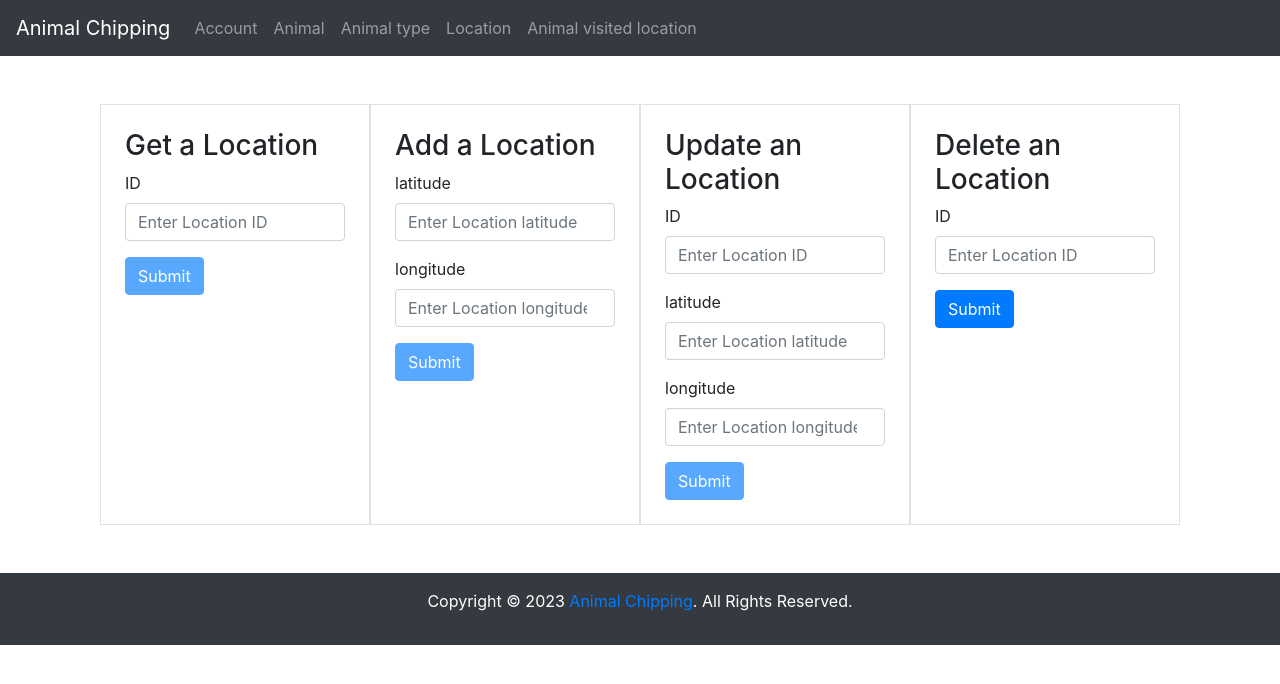
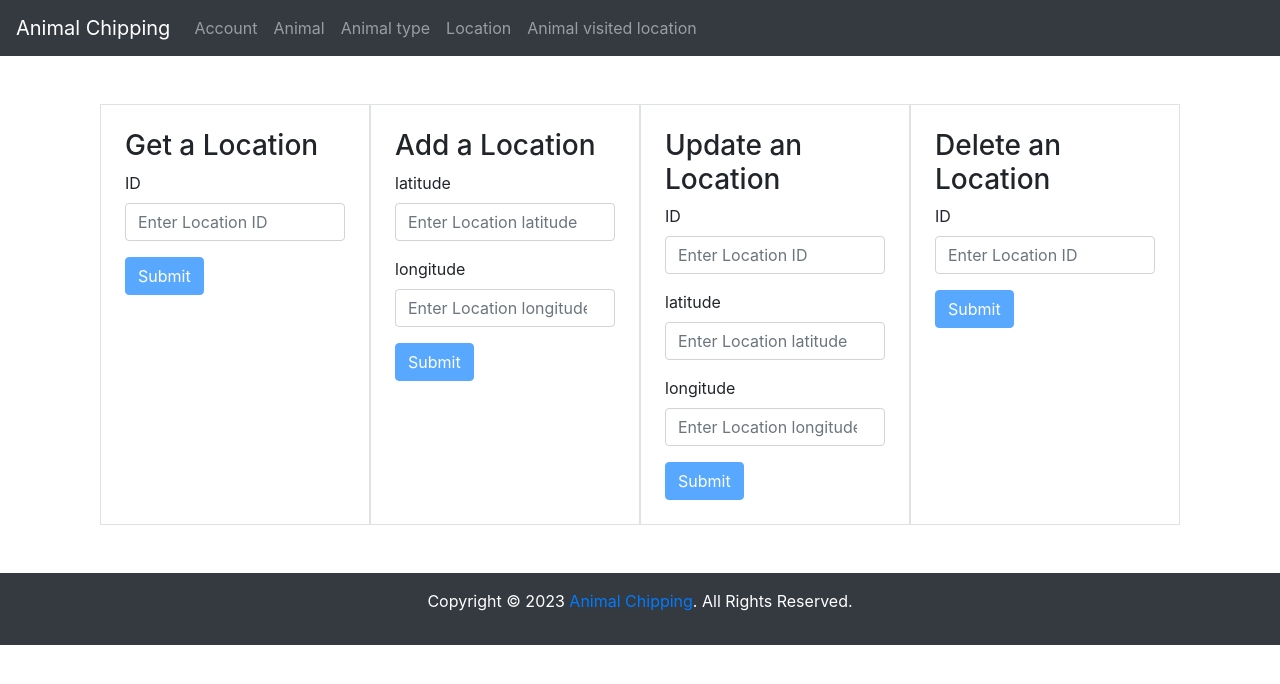
Before and after one commit to krios2146/animal-chipping-api, an Angular app in the folder animal-chipping-front/: page /location in a window 1280 px wide. Shown: the top 684 px of the page. Built offline with nearby package versions, Linux system fonts and the light colour scheme.

Commit message:
feat: add validation to the delete form of a location component

```diff
--- a/animal-chipping-front/src/app/location/location.component.html
+++ b/animal-chipping-front/src/app/location/location.component.html
@@ -72,7 +72,7 @@
                 <label for="locationId">ID</label>
                 <input type="number" class="form-control" id="locationId" formControlName="locationId" placeholder="Enter Location ID">
             </div>
-            <button type="submit" class="btn btn-primary">Submit</button>
+            <button [disabled]="deleteForm.invalid" type="submit" class="btn btn-primary">Submit</button>
             <div class="alert alert-success mt-3" role="alert" *ngIf="isLocationDeleted">
                 Location has been deleted!
             </div>
```
